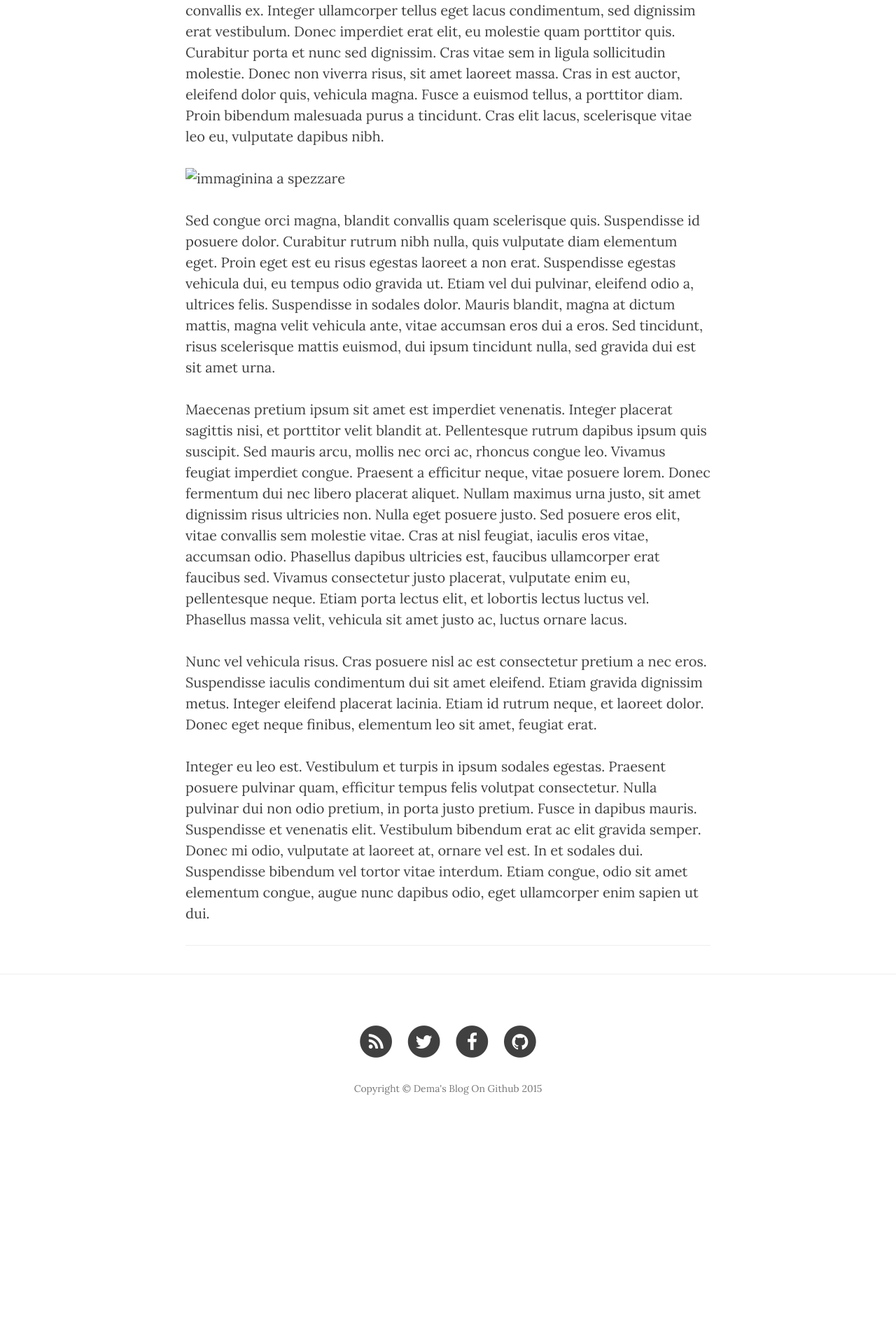
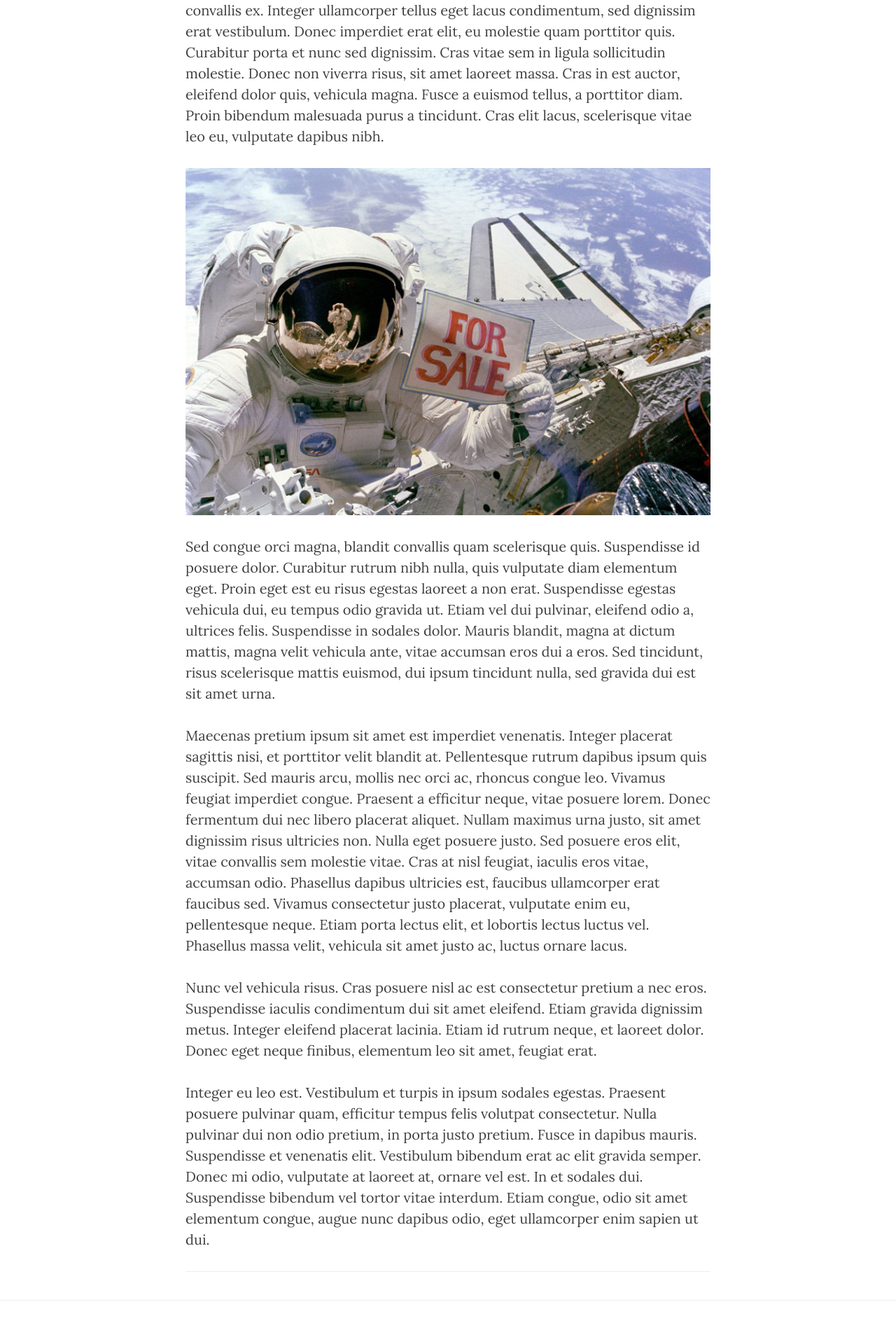
Before and after one commit to anton-dema/anton-dema.github.io, a Jekyll site: the page built from _posts/2015-01-10-ilmeravigliosomondo.md, in a window 1280 px wide. Shown: the part 825-2735 px from the top of the page at 70% size. Built offline with Jekyll 4.4.1, drawn with Linux system fonts in a browser that asks for light colours; nearby versions of some CDN libraries; comment, search, counter and statistics services are not loaded; before the commit the page ends 2456 px from its top, so only the background shows below that.

Commit message:
immagine

```diff
--- a/_posts/2015-01-10-ilmeravigliosomondo.md
+++ b/_posts/2015-01-10-ilmeravigliosomondo.md
@@ -14,7 +14,7 @@ E devo dire che è una grande figata.
 
 Lorem ipsum dolor sit amet, consectetur adipiscing elit. Ut dictum ullamcorper eros vel commodo. Sed eget elementum nisi. Curabitur eu iaculis ipsum. Ut fermentum suscipit velit nec varius. In at turpis sodales, hendrerit est a, ultricies nulla. Aliquam quis nunc quam. Fusce in purus rutrum, ornare lorem vel, convallis ex. Integer ullamcorper tellus eget lacus condimentum, sed dignissim erat vestibulum. Donec imperdiet erat elit, eu molestie quam porttitor quis. Curabitur porta et nunc sed dignissim. Cras vitae sem in ligula sollicitudin molestie. Donec non viverra risus, sit amet laoreet massa. Cras in est auctor, eleifend dolor quis, vehicula magna. Fusce a euismod tellus, a porttitor diam. Proin bibendum malesuada purus a tincidunt. Cras elit lacus, scelerisque vitae leo eu, vulputate dapibus nibh.
 
-![immaginina a spezzare](img/post-sample-image.jpg)
+![immaginina a spezzare](/img/post-sample-image.jpg)
 
 Sed congue orci magna, blandit convallis quam scelerisque quis. Suspendisse id posuere dolor. Curabitur rutrum nibh nulla, quis vulputate diam elementum eget. Proin eget est eu risus egestas laoreet a non erat. Suspendisse egestas vehicula dui, eu tempus odio gravida ut. Etiam vel dui pulvinar, eleifend odio a, ultrices felis. Suspendisse in sodales dolor. Mauris blandit, magna at dictum mattis, magna velit vehicula ante, vitae accumsan eros dui a eros. Sed tincidunt, risus scelerisque mattis euismod, dui ipsum tincidunt nulla, sed gravida dui est sit amet urna.
 
```
